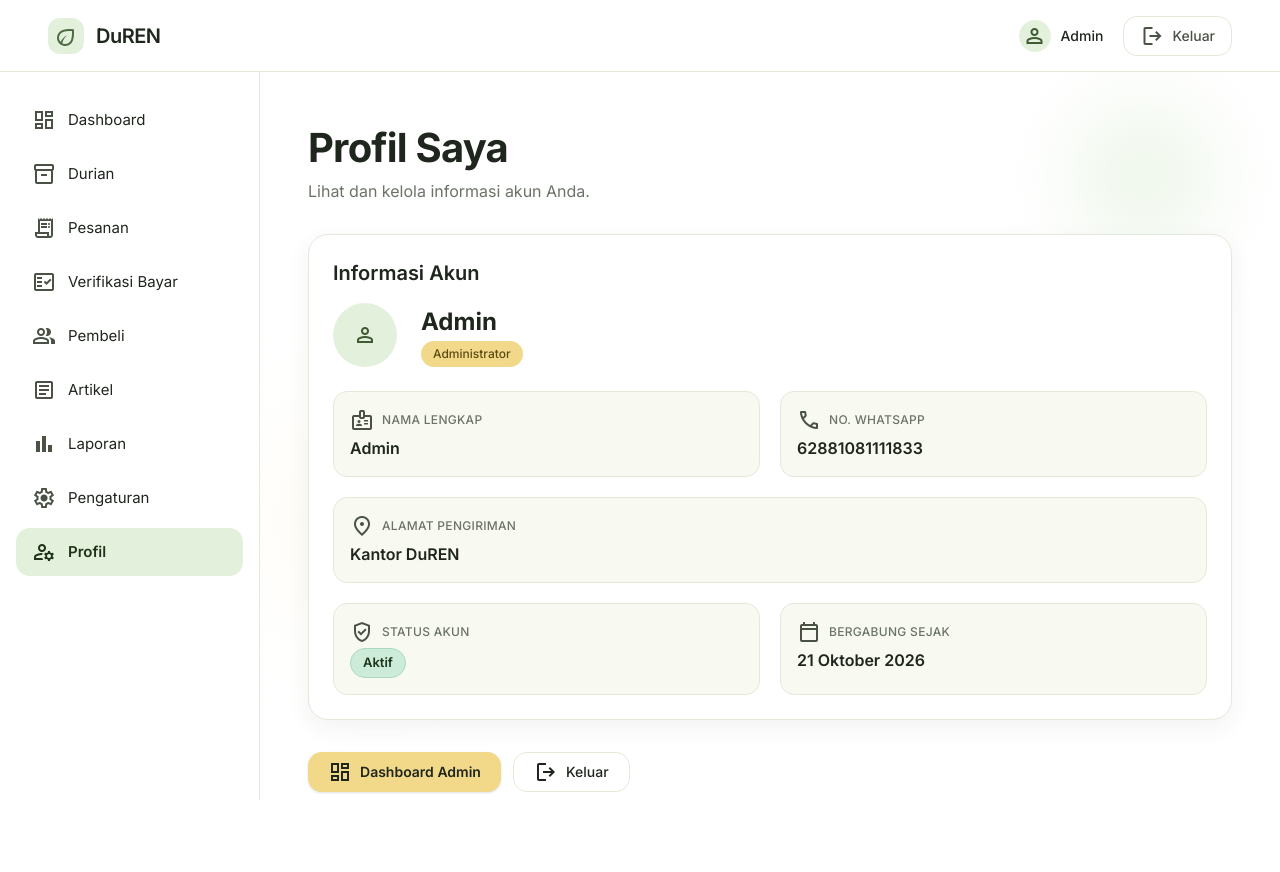
After one commit to rraiir/duren, a Laravel app: page /admin/profil in a window 1280 px wide. The commit adds this page. Run offline with Laravel 12, Linux system fonts and the light colour scheme; a user stored in the database is signed in; data comes from the database, SQL or seed files in the repository; style sheets or scripts are compiled from the project's sources.

Commit message:
menambahkan halaman profil, komponen card, flash terpusat, dan stack styles/scripts pada layout

```diff
--- a/app/Http/Controllers/DashboardController.php
+++ b/app/Http/Controllers/DashboardController.php
@@ -32,6 +32,35 @@ class DashboardController extends Controller
             'readyStockCount',
             'monthlyRevenue',
             'recentOrders'
+        ));
+    }
+
+    /**
+     * Tampilkan halaman profil pengguna yang sedang login.
+     */
+    public function profile()
+    {
+        $user = Auth::user();
+        $totalOrders = 0;
+        $completedOrders = 0;
+        $activeOrders = 0;
+        $cancelledOrders = 0;
+
+        if ($user->isBuyer()) {
+            $totalOrders     = Order::where('user_id', $user->id)->count();
+            $completedOrders = Order::where('user_id', $user->id)->where('status', 'completed')->count();
+            $activeOrders    = Order::where('user_id', $user->id)
+                ->whereIn('status', ['waiting_payment', 'waiting_verification', 'waiting_shipping_fee', 'processing', 'shipped'])
+                ->count();
+            $cancelledOrders = Order::where('user_id', $user->id)->where('status', 'cancelled')->count();
+        }
+
+        return view('buyer.profile', compact(
+            'user',
+            'totalOrders',
+            'completedOrders',
+            'activeOrders',
+            'cancelledOrders'
         ));
     }
 
--- /dev/null
+++ b/resources/views/buyer/profile.blade.php
@@ -0,0 +1,139 @@
+@extends('layouts.app')
+
+@section('title', 'Profil Saya - DuREN')
+
+@section('content')
+<div class="space-y-8">
+
+    {{-- Judul Halaman --}}
+    <div>
+        <h1 class="text-[40px] leading-[56px] font-bold text-[#1F261D] tracking-[-0.02em]">Profil Saya</h1>
+        <p class="mt-1 text-[16px] leading-[22px] text-[#6B7366]">Lihat dan kelola informasi akun Anda.</p>
+    </div>
+
+    {{-- Kartu Informasi Akun --}}
+    <x-card judul="Informasi Akun">
+        <div class="flex items-center gap-6 mb-6">
+            <div class="w-16 h-16 rounded-full bg-[#E3F1DC] flex items-center justify-center shrink-0">
+                <span class="material-symbols-outlined text-[36px] text-[#3F5B34]">person</span>
+            </div>
+            <div>
+                <h2 class="text-[24px] font-bold text-[#1F261D]">{{ $user->name }}</h2>
+                <span class="inline-flex items-center px-3 py-1 rounded-full text-[12px] font-medium
+                    {{ $user->role === 'admin' ? 'bg-[#F2D98A] text-[#5C4A12]' : 'bg-[#E3F1DC] text-[#1F3318]' }}">
+                    {{ $user->role === 'admin' ? 'Administrator' : 'Pembeli' }}
+                </span>
+            </div>
+        </div>
+
+        <div class="grid grid-cols-1 md:grid-cols-2 gap-5">
+            {{-- Nama --}}
+            <div class="p-4 rounded-[14px] bg-[#F8FAF2] border border-[#E4E9DA]">
+                <div class="flex items-center gap-2 mb-1">
+                    <span class="material-symbols-outlined text-[18px] text-[#4A5246]">badge</span>
+                    <span class="text-[12px] font-medium text-[#6B7366] uppercase tracking-wide">Nama Lengkap</span>
+                </div>
+                <p class="text-[16px] font-semibold text-[#1F261D]">{{ $user->name }}</p>
+            </div>
+
+            {{-- No. WhatsApp --}}
+            <div class="p-4 rounded-[14px] bg-[#F8FAF2] border border-[#E4E9DA]">
+                <div class="flex items-center gap-2 mb-1">
+                    <span class="material-symbols-outlined text-[18px] text-[#4A5246]">phone</span>
+                    <span class="text-[12px] font-medium text-[#6B7366] uppercase tracking-wide">No. WhatsApp</span>
+                </div>
+                <p class="text-[16px] font-semibold text-[#1F261D]">{{ $user->phone }}</p>
+            </div>
+
+            {{-- Alamat --}}
+            <div class="p-4 rounded-[14px] bg-[#F8FAF2] border border-[#E4E9DA] md:col-span-2">
+                <div class="flex items-center gap-2 mb-1">
+                    <span class="material-symbols-outlined text-[18px] text-[#4A5246]">location_on</span>
+                    <span class="text-[12px] font-medium text-[#6B7366] uppercase tracking-wide">Alamat Pengiriman</span>
+                </div>
+                <p class="text-[16px] font-semibold text-[#1F261D]">
+                    {{ $user->address ?: 'Belum diisi' }}
+                </p>
+            </div>
+
+            {{-- Status Akun --}}
+            <div class="p-4 rounded-[14px] bg-[#F8FAF2] border border-[#E4E9DA]">
+                <div class="flex items-center gap-2 mb-1">
+                    <span class="material-symbols-outlined text-[18px] text-[#4A5246]">verified_user</span>
+                    <span class="text-[12px] font-medium text-[#6B7366] uppercase tracking-wide">Status Akun</span>
+                </div>
+                <span class="inline-flex items-center px-3 py-1 rounded-full text-[13px] font-semibold
+                    {{ $user->is_active ? 'bg-[#CDEBD9] border border-[#ABD9C0] text-[#1F3318]' : 'bg-[#FBDDC6] border border-[#EFC3A3] text-[#8C4A1A]' }}">
+                    {{ $user->is_active ? 'Aktif' : 'Nonaktif' }}
+                </span>
+            </div>
+
+            {{-- Bergabung Sejak --}}
+            <div class="p-4 rounded-[14px] bg-[#F8FAF2] border border-[#E4E9DA]">
+                <div class="flex items-center gap-2 mb-1">
+                    <span class="material-symbols-outlined text-[18px] text-[#4A5246]">calendar_today</span>
+                    <span class="text-[12px] font-medium text-[#6B7366] uppercase tracking-wide">Bergabung Sejak</span>
+                </div>
+                <p class="text-[16px] font-semibold text-[#1F261D]">
+                    {{ $user->created_at ? $user->created_at->locale('id')->isoFormat('D MMMM YYYY') : '-' }}
+                </p>
+            </div>
+        </div>
+    </x-card>
+
+    {{-- Kartu Statistik Pesanan (khusus pembeli) --}}
+    @if($user->role === 'buyer')
+    <x-card judul="Ringkasan Pesanan">
+        <div class="grid grid-cols-2 md:grid-cols-4 gap-4">
+            <div class="text-center p-4 rounded-[14px] bg-[#FAF1CE] border border-[#ECDDA1]">
+                <div class="text-[32px] font-bold text-[#5C4A12]">{{ $totalOrders }}</div>
+                <div class="text-[12px] font-medium text-[#7A6420] mt-1">Total Pesanan</div>
+            </div>
+            <div class="text-center p-4 rounded-[14px] bg-[#CDEBD9] border border-[#ABD9C0]">
+                <div class="text-[32px] font-bold text-[#1F3318]">{{ $completedOrders }}</div>
+                <div class="text-[12px] font-medium text-[#3F5B34] mt-1">Selesai</div>
+            </div>
+            <div class="text-center p-4 rounded-[14px] bg-[#E3F1DC] border border-[#B7D7A8]">
+                <div class="text-[32px] font-bold text-[#1F3318]">{{ $activeOrders }}</div>
+                <div class="text-[12px] font-medium text-[#3F5B34] mt-1">Aktif</div>
+            </div>
+            <div class="text-center p-4 rounded-[14px] bg-[#FBDDC6] border border-[#EFC3A3]">
+                <div class="text-[32px] font-bold text-[#8C4A1A]">{{ $cancelledOrders }}</div>
+                <div class="text-[12px] font-medium text-[#8C4A1A] mt-1">Dibatalkan</div>
+            </div>
+        </div>
+    </x-card>
+    @endif
+
+    {{-- Tombol Navigasi --}}
+    <div class="flex gap-3 flex-wrap">
+        @if($user->role === 'buyer')
+            <a href="{{ route('buyer.catalog') }}"
+               class="inline-flex items-center gap-2 h-10 px-5 rounded-[14px] bg-[#F2D98A] text-[#1F261D] hover:brightness-95 font-semibold text-[14px] transition-all shadow-sm">
+                <span class="material-symbols-outlined text-[18px]">storefront</span>
+                Belanja Durian
+            </a>
+            <a href="{{ route('buyer.orders') }}"
+               class="inline-flex items-center gap-2 h-10 px-5 rounded-[14px] bg-white border border-[#E4E9DA] text-[#1F261D] hover:bg-[#F8FAF2] font-medium text-[14px] transition-colors">
+                <span class="material-symbols-outlined text-[18px]">receipt_long</span>
+                Pesanan Saya
+            </a>
+        @else
+            <a href="{{ route('admin.dashboard') }}"
+               class="inline-flex items-center gap-2 h-10 px-5 rounded-[14px] bg-[#F2D98A] text-[#1F261D] hover:brightness-95 font-semibold text-[14px] transition-all shadow-sm">
+                <span class="material-symbols-outlined text-[18px]">dashboard</span>
+                Dashboard Admin
+            </a>
+        @endif
+        <form method="POST" action="{{ route('logout') }}" class="inline">
+            @csrf
+            <button type="submit"
+                    class="inline-flex items-center gap-2 h-10 px-5 rounded-[14px] bg-white border border-[#E4E9DA] text-[#1F261D] hover:bg-[#F8FAF2] font-medium text-[14px] transition-colors cursor-pointer">
+                <span class="material-symbols-outlined text-[18px]">logout</span>
+                Keluar
+            </button>
+        </form>
+    </div>
+
+</div>
+@endsection
--- /dev/null
+++ b/resources/views/components/card.blade.php
@@ -0,0 +1,15 @@
+@props([
+    'judul' => null,
+    'kelas' => '',
+])
+
+<div class="custom-card {{ $kelas }}">
+    @if($judul)
+        <div class="mb-4">
+            <h2 class="text-[20px] leading-[28px] font-semibold text-[#1F261D]">{{ $judul }}</h2>
+        </div>
+    @endif
+    <div>
+        {{ $slot }}
+    </div>
+</div>
--- a/resources/views/layouts/app.blade.php
+++ b/resources/views/layouts/app.blade.php
@@ -9,6 +9,7 @@
     <link href="https://fonts.googleapis.com/css2?family=Inter:wght@400;500;600;700&display=swap" rel="stylesheet">
     <link rel="stylesheet" href="https://fonts.googleapis.com/css2?family=Material+Symbols+Outlined:opsz,wght,FILL,GRAD@20..48,100..700,0..1,-50..200">
     @vite(['resources/css/app.css', 'resources/js/app.js'])
+    @stack('styles')
 </head>
 <body class="relative min-h-screen w-full bg-white text-[#1F261D] overflow-x-hidden font-sans">
 
@@ -34,9 +35,39 @@
 
         <!-- WRAPPER KONTEN (z-10 di atas ornamen blur) -->
         <div class="relative z-10">
+            {{-- Pesan flash terpusat --}}
+            @if(session('success'))
+                <div id="flash-success" class="mb-6 flex items-start gap-3 px-4 py-3 rounded-[14px] bg-[#CDEBD9] border border-[#ABD9C0] text-[#1F3318]">
+                    <span class="material-symbols-outlined text-[20px] mt-0.5 shrink-0">check_circle</span>
+                    <span class="text-[14px] font-medium leading-[20px]">{{ session('success') }}</span>
+                    <button onclick="document.getElementById('flash-success').remove()" class="ml-auto text-[#1F3318] hover:opacity-70 shrink-0 cursor-pointer">
+                        <span class="material-symbols-outlined text-[18px]">close</span>
+                    </button>
+                </div>
+            @endif
+            @if(session('error'))
+                <div id="flash-error" class="mb-6 flex items-start gap-3 px-4 py-3 rounded-[14px] bg-[#FBDDC6] border border-[#EFC3A3] text-[#8C4A1A]">
+                    <span class="material-symbols-outlined text-[20px] mt-0.5 shrink-0">error</span>
+                    <span class="text-[14px] font-medium leading-[20px]">{{ session('error') }}</span>
+                    <button onclick="document.getElementById('flash-error').remove()" class="ml-auto text-[#8C4A1A] hover:opacity-70 shrink-0 cursor-pointer">
+                        <span class="material-symbols-outlined text-[18px]">close</span>
+                    </button>
+                </div>
+            @endif
+            @if(session('info'))
+                <div id="flash-info" class="mb-6 flex items-start gap-3 px-4 py-3 rounded-[14px] bg-[#E3F1DC] border border-[#B7D7A8] text-[#1F3318]">
+                    <span class="material-symbols-outlined text-[20px] mt-0.5 shrink-0">info</span>
+                    <span class="text-[14px] font-medium leading-[20px]">{{ session('info') }}</span>
+                    <button onclick="document.getElementById('flash-info').remove()" class="ml-auto text-[#1F3318] hover:opacity-70 shrink-0 cursor-pointer">
+                        <span class="material-symbols-outlined text-[18px]">close</span>
+                    </button>
+                </div>
+            @endif
+
             @yield('content')
         </div>
     </main>
 
 </body>
 </html>
+@stack('scripts')
--- a/resources/views/layouts/auth.blade.php
+++ b/resources/views/layouts/auth.blade.php
@@ -9,6 +9,7 @@
     <link href="https://fonts.googleapis.com/css2?family=Inter:wght@400;500;600;700&display=swap" rel="stylesheet">
     <link rel="stylesheet" href="https://fonts.googleapis.com/css2?family=Material+Symbols+Outlined:opsz,wght,FILL,GRAD@20..48,100..700,0..1,-50..200">
     @vite(['resources/css/app.css', 'resources/js/app.js'])
+    @stack('styles')
     <style>
         .highlight-badge {
             display: inline-block;
@@ -172,4 +173,5 @@
     </div>
 
 </body>
+@stack('scripts')
 </html>
--- a/resources/views/layouts/partials/sidebar-admin.blade.php
+++ b/resources/views/layouts/partials/sidebar-admin.blade.php
@@ -10,6 +10,7 @@
     $isArtikelActive = request()->is('admin/artikel*');
     $isLaporanActive = request()->is('admin/laporan*');
     $isPengaturanActive = request()->is('admin/pengaturan*');
+    $isProfileActive = request()->is('admin/profil*');
 @endphp
 
 <!-- SIDEBAR ADMIN TETAP 260px -->
@@ -62,5 +63,11 @@
             <span class="material-symbols-outlined text-[20px] {{ $isPengaturanActive ? 'text-[#1F3318]' : 'text-[#4A5246]' }}">settings</span>
             <span class="text-[15px]">Pengaturan</span>
         </a>
+
+        <!-- 9. Profil Admin -->
+        <a href="{{ route('admin.profile') }}" class="h-12 rounded-[14px] px-4 flex items-center space-x-3 transition-all {{ $isProfileActive ? 'bg-[#E3F1DC] text-[#1F3318] font-semibold' : 'text-[#1F261D] hover:bg-[#F8FAF2] hover:text-[#1F3318] font-normal' }}">
+            <span class="material-symbols-outlined text-[20px] {{ $isProfileActive ? 'text-[#1F3318]' : 'text-[#4A5246]' }}">manage_accounts</span>
+            <span class="text-[15px]">Profil</span>
+        </a>
     </nav>
 </aside>
--- a/routes/web.php
+++ b/routes/web.php
@@ -36,6 +36,7 @@ Route::match(['get', 'post'], '/logout', [AuthController::class, 'logout'])->nam
 // Area Pembeli (wajib login & peran buyer)
 Route::middleware(['auth', 'buyer'])->group(function () {
     Route::get('/dashboard', [DashboardController::class, 'buyerDashboard'])->name('buyer.dashboard');
+    Route::get('/profil', [DashboardController::class, 'profile'])->name('buyer.profile');
 
     Route::get('/katalog', [CatalogController::class, 'index'])->name('buyer.catalog');
     Route::get('/katalog/{id}', [CatalogController::class, 'show'])->name('buyer.product.show');
@@ -72,6 +73,7 @@ Route::middleware(['auth', 'buyer'])->group(function () {
 // Area Admin (wajib login & peran admin)
 Route::prefix('admin')->middleware(['auth', 'admin'])->group(function () {
     Route::get('/', [DashboardController::class, 'adminDashboard'])->name('admin.dashboard');
+    Route::get('/profil', [DashboardController::class, 'profile'])->name('admin.profile');
 
     // 1. Kelola Durian (Produk) - CRUD
     Route::get('/durian', [ProductController::class, 'index'])->name('admin.durian');
```
Also changed, not shown: resources/views/layouts/partials/sidebar-buyer.blade.php (+7 -0 lines).
